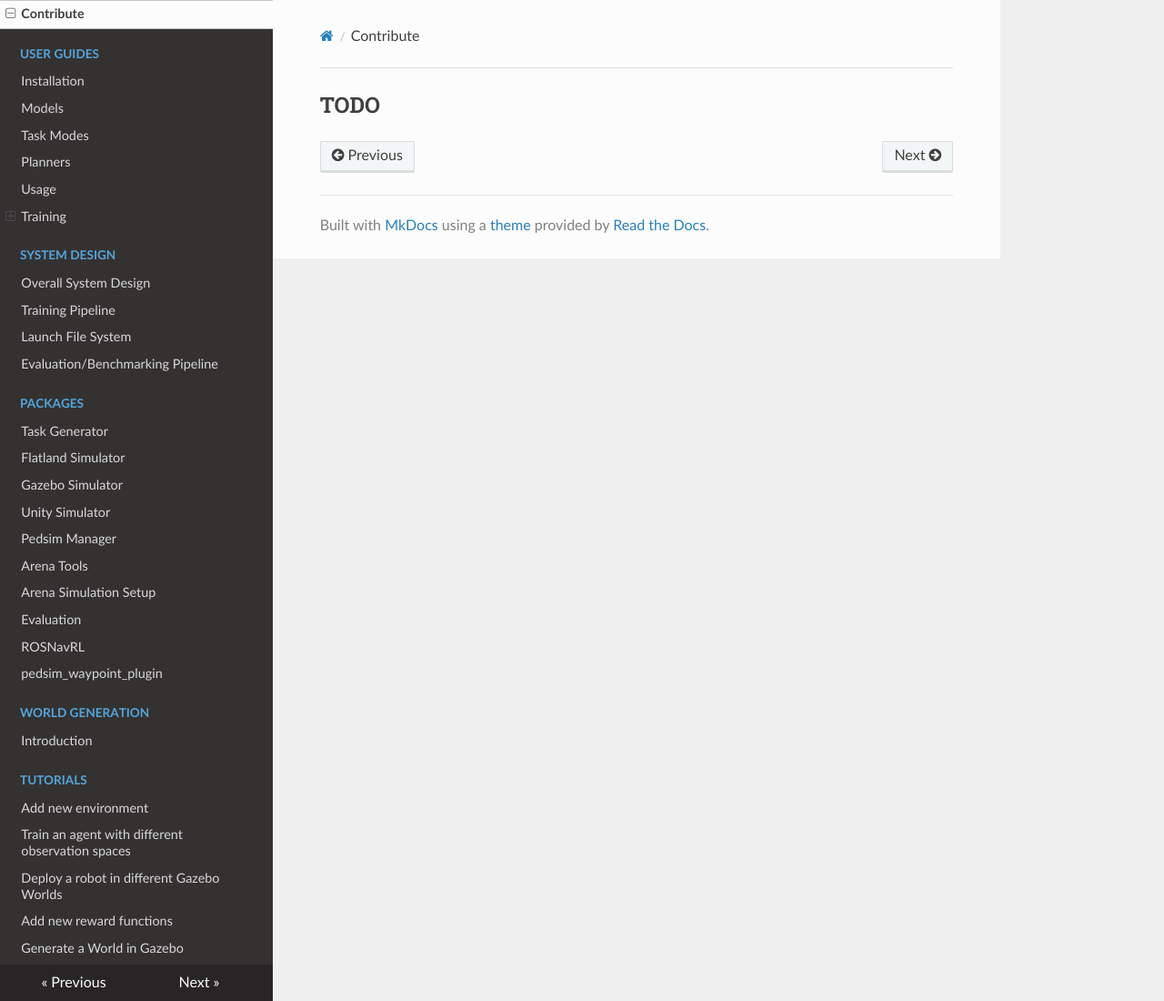
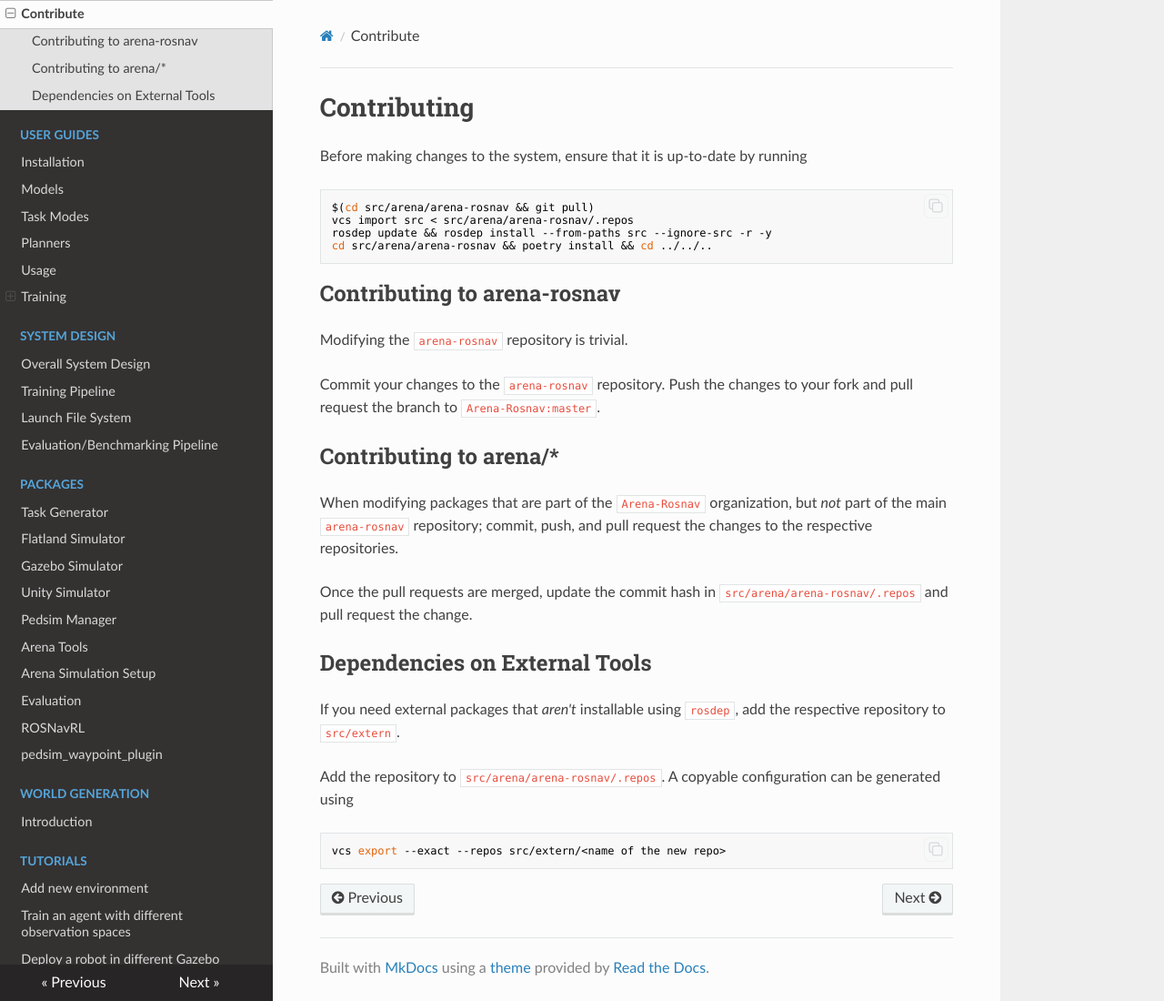
Before and after one commit to Arena-Rosnav/.github, an MkDocs documentation site: the page built from docs/contribute.md, in a window 1280 px wide and 1100 px high. Shown: the whole window at 91% size. Built offline with MkDocs 1.6.1, drawn with Linux system fonts in a browser that asks for light colours; nearby versions of some CDN libraries; comment, search, counter and statistics services are not loaded.

Commit message:
Contributing

````diff
--- a/docs/contribute.md
+++ b/docs/contribute.md
@@ -1 +1,32 @@
-## TODO
+# Contributing
+
+Before making changes to the system, ensure that it is up-to-date by running
+
+```sh
+$(cd src/arena/arena-rosnav && git pull)
+vcs import src < src/arena/arena-rosnav/.repos
+rosdep update && rosdep install --from-paths src --ignore-src -r -y
+cd src/arena/arena-rosnav && poetry install && cd ../../..
+```
+
+## Contributing to arena-rosnav
+
+Modifying the `arena-rosnav` repository is trivial.
+
+Commit your changes to the `arena-rosnav` repository. Push the changes to your fork and pull request the branch to `Arena-Rosnav:master`.
+
+## Contributing to arena/*
+
+When modifying packages that are part of the `Arena-Rosnav` organization, but _not_ part of the main `arena-rosnav` repository; commit, push, and pull request the changes to the respective repositories.
+
+Once the pull requests are merged, update the commit hash in `src/arena/arena-rosnav/.repos` and pull request the change.
+
+## Dependencies on External Tools
+
+If you need external packages that _aren't_ installable using `rosdep`, add the respective repository to `src/extern`.
+
+Add the repository to `src/arena/arena-rosnav/.repos`. A copyable configuration can be generated using
+
+```sh
+vcs export --exact --repos src/extern/<name of the new repo>
+```
````
Also changed, not shown: docs/user_guides/installation.md (+4 -4 lines).
